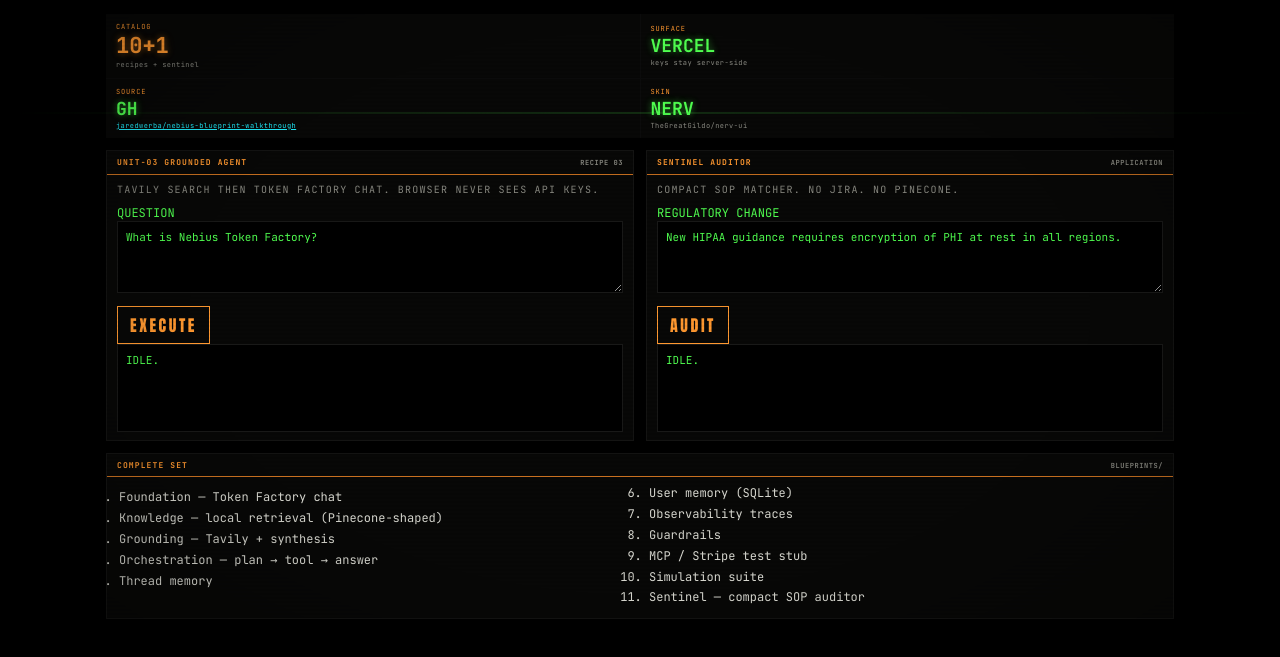
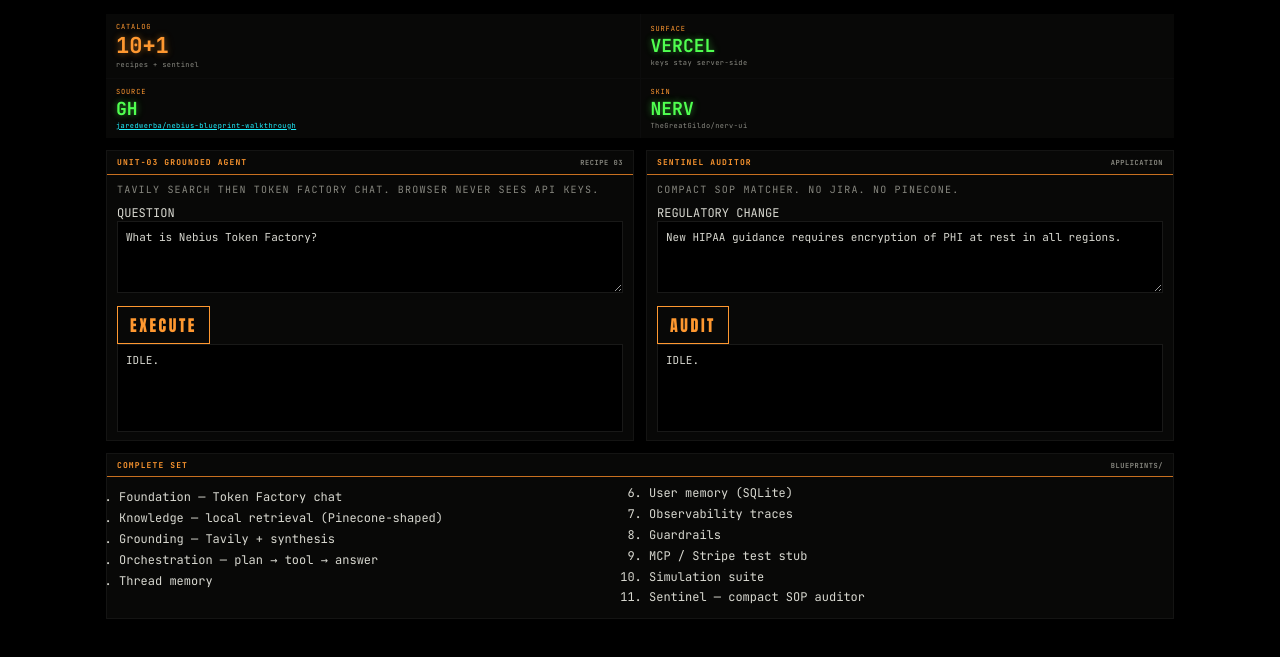
Before and after one commit to jaredwerba/nebius-blueprint-walkthrough, a website: page public/index.html in a window 1280 px wide. Shown: the part 87-744 px from the top of the page. Drawn offline with Linux system fonts and the light colour scheme; a web font is replaced by a local one.

Commit message:
Drop CRT overscan and phosphor green
Remove scanline overlay, vignette, flicker; body text uses steel.

```diff
--- a/public/index.html
+++ b/public/index.html
@@ -9,8 +9,10 @@
   <link href="https://fonts.googleapis.com/css2?family=Noto+Serif+Display:wght@700;800;900&family=JetBrains+Mono:wght@400;500;700&family=Saira+Extra+Condensed:wght@400;600;700;800&family=Shippori+Mincho+B1:wght@500;700;800&display=swap" rel="stylesheet" />
   <link rel="stylesheet" href="/nerv-ui.css" />
   <style>
-    html, body { background: var(--void); color: var(--data-green); }
-    body { font-family: var(--font-sys); font-size: 12px; }
+    html, body { background: var(--void); color: var(--steel); }
+    body { font-family: var(--font-sys); font-size: 12px; animation: none; }
+    body::before, body::after { display: none; }
+    .scan-line-overlay { display: none; }
     .console { max-width: 1100px; margin: 0 auto; padding: 18px 16px 48px; }
     .mast {
       display: flex; justify-content: space-between; align-items: flex-end;
@@ -32,7 +34,7 @@
     .span2 { grid-column: 1 / -1; }
     textarea, pre {
       width: 100%; box-sizing: border-box; background: #000;
-      color: var(--data-green); border: 1px solid var(--steel-line);
+      color: var(--steel); border: 1px solid var(--steel-line);
       font-family: var(--font-sys); font-size: 11px; padding: 8px;
     }
     textarea { min-height: 72px; resize: vertical; }
@@ -52,7 +54,6 @@
   </style>
 </head>
 <body>
-  <div class="scan-line-overlay"></div>
   <div class="console">
     <header class="mast">
       <div>
--- a/public/nerv-ui.css
+++ b/public/nerv-ui.css
@@ -46,7 +46,7 @@
 }
 
 *, *::before, *::after { box-sizing: border-box; margin: 0; padding: 0; }
-html { background: var(--void); color: var(--data-green); }
+html { background: var(--void); color: var(--steel); }
 
 body {
   font-family: var(--font-sys);
@@ -57,43 +57,8 @@ body {
   -webkit-font-smoothing: antialiased;
 }
 
-/* ── CRT EFFECTS ───────────────────────────────────────────── */
-body::after {
-  content: '';
-  position: fixed;
-  inset: 0;
-  background: repeating-linear-gradient(0deg, transparent, transparent 2px, rgba(0,0,0,var(--scan-opacity)) 2px, rgba(0,0,0,var(--scan-opacity)) 4px);
-  pointer-events: none;
-  z-index: 10000;
-}
-
-body::before {
-  content: '';
-  position: fixed;
-  inset: 0;
-  background: radial-gradient(ellipse 70% 70% at center, transparent 50%, rgba(0,0,0,0.4) 100%);
-  pointer-events: none;
-  z-index: 9999;
-}
-
-@keyframes phosphor-flicker {
-  0%, 100% { opacity: 1; }
-  92% { opacity: 1; }
-  93% { opacity: 0.96; }
-  94% { opacity: 1; }
-}
-body { animation: phosphor-flicker 4s ease-in-out infinite; }
-
-.scan-line-overlay {
-  position: fixed;
-  top: 0; left: 0; right: 0;
-  height: 2px;
-  background: linear-gradient(90deg, transparent 0%, rgba(80,255,80,0.15) 20%, rgba(80,255,80,0.3) 50%, rgba(80,255,80,0.15) 80%, transparent 100%);
-  pointer-events: none;
-  z-index: 9997;
-  animation: scan-line 4s linear infinite;
-  opacity: 0.5;
-}
+/* ── CRT EFFECTS (disabled: no green overscan / scanline) ── */
+.scan-line-overlay { display: none; }
 
 @keyframes scan-line {
   0% { transform: translateY(-100%); }
```
